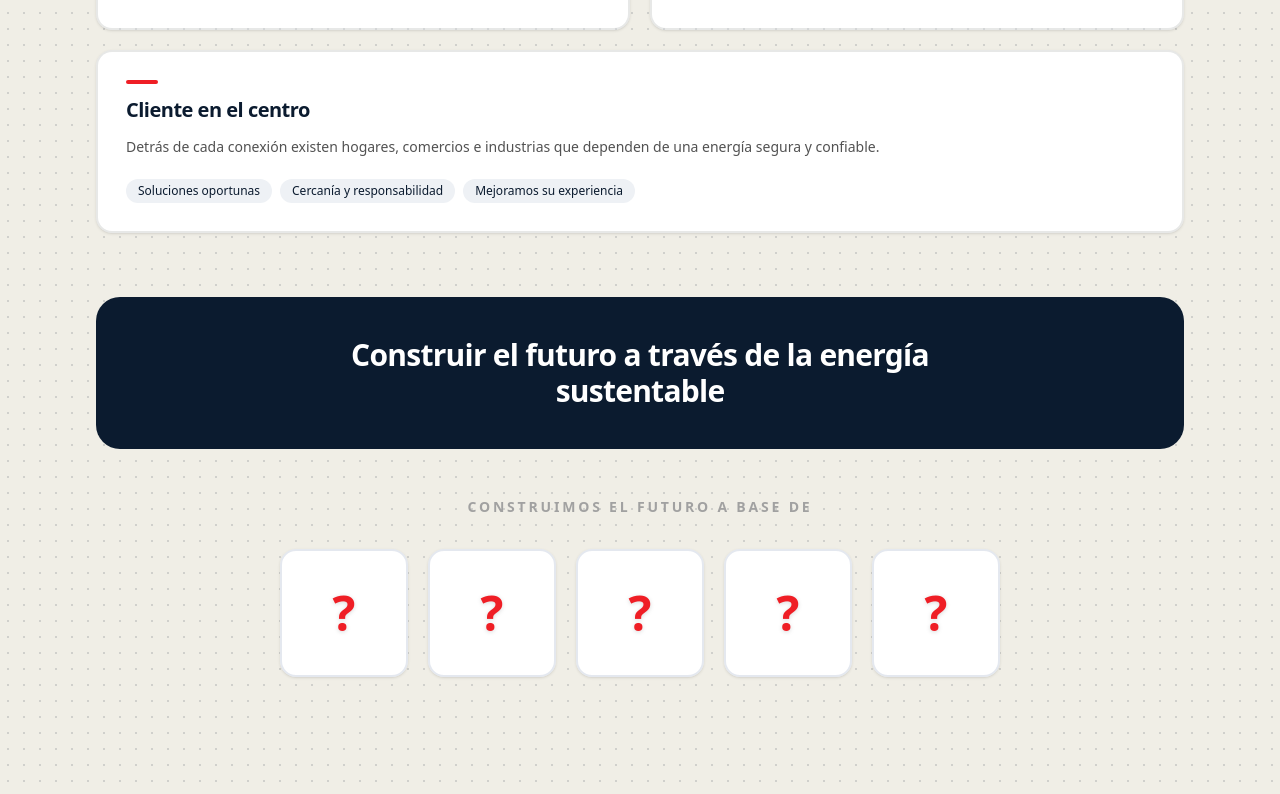
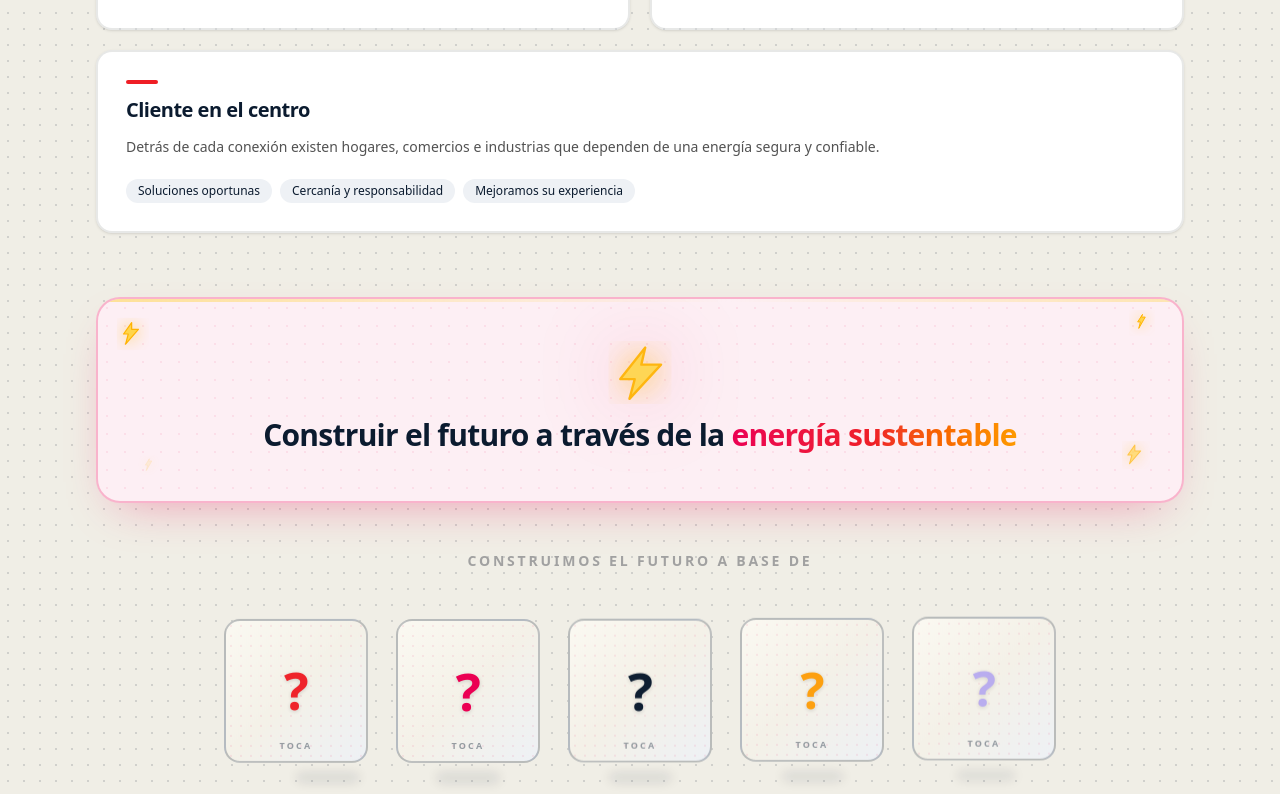
Before and after one commit to LuSpace1/mvp-enel-onboarding, a React (Vite) app in the folder frontend/: page / in a window 1280 px wide. Shown: the part 4539-5333 px from the top of the page. Built offline with nearby package versions, Linux system fonts and the light colour scheme; no server answers.

Commit message:
feat(frontend): agregar rayos de energía y tarjetas flotantes a cultura

```diff
--- a/frontend/src/sections/CulturaSection.tsx
+++ b/frontend/src/sections/CulturaSection.tsx
@@ -1,28 +1,125 @@
 import { useState } from 'react'
-import { motion } from 'motion/react'
+import { motion, useReducedMotion } from 'motion/react'
+import { Lightning } from '@phosphor-icons/react'
+
 import { Reveal } from '@/components/ui/Reveal'
 import { SectionShell } from '@/components/ui/SectionShell'
 import { pilaresCultura, valoresCultura } from '@/lib/data/cultura'
 
+const RAYOS = {
+  grande: 'M14 2.5 L4.5 14.5 H10 L8 22 L20 9 H12.5 Z',
+  mediano: 'M11 3.5 L5 12 H8.5 L6.5 19.5 L16 8.5 H11 Z',
+  chico: 'M12.5 4 L8 11 H10.5 L9 17 L15 6.5 H11.5 Z',
+}
+
+const COLORES_PREGUNTA = [
+  'text-enel-red',
+  'text-enel-pink',
+  'text-enel-navy',
+  'text-amber-500',
+  'text-enel-violeta-soft',
+]
+
+function Rayo({
+  d,
+  className = '',
+  size = 48,
+  delay = 0,
+  velocidad = 1.9,
+}: {
+  d: string
+  className?: string
+  size?: number
+  delay?: number
+  velocidad?: number
+}) {
+  return (
+    <motion.svg
+      aria-hidden="true"
+      width={size}
+      height={size}
+      viewBox="0 0 24 24"
+      className={className}
+      animate={{
+        opacity: [0.5, 1, 0.15, 1, 0.7, 0.95],
+        scale: [0.92, 1.08, 0.98, 1.12, 1, 1.02],
+      }}
+      transition={{
+        duration: velocidad,
+        repeat: Infinity,
+        times: [0, 0.18, 0.35, 0.55, 0.72, 1],
+        delay,
+        ease: 'easeInOut',
+      }}
+    >
+      <motion.path
+        d={d}
+        fill="#ffd54a"
+        stroke="#ffb300"
+        strokeWidth={0.9}
+        strokeLinejoin="round"
+        style={{ filter: 'drop-shadow(0 0 6px rgba(255, 200, 60, 0.85))' }}
+      />
+    </motion.svg>
+  )
+}
+
+function RayoBurst({
+  d,
+  className = '',
+  rotar = 0,
+}: {
+  d: string
+  className?: string
+  rotar?: number
+}) {
+  return (
+    <motion.span aria-hidden="true" className={`pointer-events-none absolute ${className ?? ''}`}>
+      <motion.svg
+        width="30"
+        height="30"
+        viewBox="0 0 24 24"
+        style={{ transform: `rotate(${rotar}deg)` }}
+        animate={{ opacity: [0, 1, 1, 0], scale: [0.5, 1.15, 1, 0.8] }}
+        transition={{ duration: 0.65, times: [0, 0.25, 0.7, 1], ease: 'easeOut' }}
+      >
+        <motion.path
+          d={d}
+          fill="#ffd54a"
+          stroke="#ffb300"
+          strokeWidth={0.8}
+          initial={{ pathLength: 0 }}
+          animate={{ pathLength: 1 }}
+          transition={{ duration: 0.3, ease: 'easeOut' }}
+          style={{ filter: 'drop-shadow(0 0 5px rgba(255, 200, 60, 0.9))' }}
+        />
+      </motion.svg>
+    </motion.span>
+  )
+}
+
 export function CulturaSection() {
+  const reduce = useReducedMotion()
   const [flippedCards, setFlippedCards] = useState<Record<string, boolean>>({})
+  const [spark, setSpark] = useState<Record<string, number>>({})
 
-  const toggleFlip = (palabra: string) => {
+  const pulsar = (palabra: string) => {
     setFlippedCards((prev) => ({ ...prev, [palabra]: !prev[palabra] }))
+    setSpark((prev) => ({ ...prev, [palabra]: (prev[palabra] ?? 0) + 1 }))
   }
 
   return (
-    <SectionShell id="cultura" className="bg-[#f0eee6] relative overflow-hidden">
+    <SectionShell id="cultura" className="relative overflow-hidden bg-[#f0eee6] pb-10 md:pb-14">
       {/* Fondo Cuadernillo Global */}
       <div
         aria-hidden="true"
-        className="pointer-events-none absolute inset-0 opacity-40 mix-blend-multiply z-0"
+        className="pointer-events-none absolute inset-0 z-0 opacity-40 mix-blend-multiply"
         style={{
           backgroundImage: 'radial-gradient(rgba(10, 25, 47, 0.35) 1.5px, transparent 1.5px)',
           backgroundSize: '16px 16px',
         }}
       />
-      <Reveal className="max-w-2xl relative z-10">
+      <Reveal className="relative z-10 max-w-2xl">
         <h2 className="text-enel-navy text-3xl font-semibold tracking-tight md:text-5xl">
           Cómo trabajamos
         </h2>
@@ -32,19 +129,20 @@ export function CulturaSection() {
         </p>
       </Reveal>
 
-      <div className="mt-12 grid gap-5 lg:grid-cols-2 relative z-10">
+      <div className="relative z-10 mt-12 grid gap-5 lg:grid-cols-2">
         {pilaresCultura.map((pilar, indice) => (
           <Reveal
             key={pilar.id}
             delay={indice * 0.06}
             className={indice === pilaresCultura.length - 1 ? 'lg:col-span-2' : ''}
           >
-            <article className="group relative h-full overflow-hidden rounded-2xl bg-enel-fog/40 p-[2px] shadow-sm transition-shadow hover:shadow-xl">
+            <article className="group bg-enel-fog/40 relative h-full overflow-hidden rounded-2xl p-[2px] shadow-sm transition-shadow hover:shadow-xl">
               {/* Capa giratoria del borde eléctrico (Chispa) */}
               <div
                 className="absolute inset-[-100%] z-0 animate-[spin_2s_linear_infinite] opacity-0 transition-opacity duration-300 group-hover:opacity-100"
                 style={{
-                  backgroundImage: 'conic-gradient(from 0deg, transparent 35%, rgba(251, 191, 36, 1) 48%, rgba(255, 255, 255, 1) 50%, transparent 50%, transparent 85%, rgba(251, 191, 36, 1) 98%, rgba(255, 255, 255, 1) 100%)'
+                  backgroundImage:
+                    'conic-gradient(from 0deg, transparent 35%, rgba(251, 191, 36, 1) 48%, rgba(255, 255, 255, 1) 50%, transparent 50%, transparent 85%, rgba(251, 191, 36, 1) 98%, rgba(255, 255, 255, 1) 100%)',
                 }}
               />
 
@@ -55,7 +153,7 @@ export function CulturaSection() {
                   {pilar.titulo}
                 </h3>
                 <p className="mt-3 text-sm leading-relaxed text-neutral-600">{pilar.descripcion}</p>
-                <ul className="mt-auto pt-5 flex flex-wrap gap-2">
+                <ul className="mt-auto flex flex-wrap gap-2 pt-5">
                   {pilar.puntos.map((punto) => (
                     <li
                       key={punto}
@@ -71,47 +169,202 @@ export function CulturaSection() {
         ))}
       </div>
 
-      <Reveal delay={0.1} className="mt-16 relative z-10">
-        <div className="bg-enel-navy flex flex-col items-center justify-center rounded-3xl px-8 py-10 text-center">
-          <h3 className="text-2xl font-semibold tracking-tight text-white md:text-3xl max-w-2xl">
-            Construir el futuro a través de la energía sustentable
+      {/* Titular rosa pálido con electricidad */}
+      <Reveal delay={0.1} className="relative z-10 mt-16">
+        <div className="border-enel-pink/25 relative overflow-hidden rounded-3xl border-2 bg-[#fdeff4] px-6 py-12 text-center shadow-[0_18px_50px_-22px_rgba(235,0,83,0.4)] backdrop-blur-sm md:px-10">
+          {/* Puntos de circuito */}
+          <div
+            aria-hidden="true"
+            className="pointer-events-none absolute inset-0 opacity-60"
+            style={{
+              backgroundImage: 'radial-gradient(rgba(235, 0, 83, 0.12) 1px, transparent 1px)',
+              backgroundSize: '18px 18px',
+            }}
+          />
+
+          {/* Corriente barriendo el borde superior */}
+          {!reduce && (
+            <motion.span
+              aria-hidden="true"
+              className="absolute inset-x-0 top-0 h-[3px]"
+              style={{
+                background:
+                  'linear-gradient(90deg, transparent, rgba(255, 213, 74, 0.95) 50%, transparent)',
+                backgroundSize: '200% 100%',
+              }}
+              animate={{ backgroundPosition: ['200% 0', '-200% 0'] }}
+              transition={{ duration: 2.2, repeat: Infinity, ease: 'linear' }}
+            />
+          )}
+
+          {/* Rayos decorativos en esquinas */}
+          {!reduce && (
+            <>
+              <Rayo d={RAYOS.mediano} size={30} delay={0.9} className="absolute top-5 left-5" />
+              <Rayo
+                d={RAYOS.chico}
+                size={24}
+                delay={1.7}
+                velocidad={2.4}
+                className="absolute top-3 right-7"
+              />
+              <Rayo
+                d={RAYOS.chico}
+                size={22}
+                delay={0.4}
+                velocidad={2.8}
+                className="absolute bottom-6 left-10"
+              />
+              <Rayo
+                d={RAYOS.mediano}
+                size={28}
+                delay={1.2}
+                velocidad={2.1}
+                className="absolute right-8 bottom-8"
+              />
+            </>
+          )}
+
+          {/* Rayo central flotante */}
+          {!reduce && (
+            <motion.div
+              aria-hidden="true"
+              className="relative mx-auto mb-2 w-fit"
+              animate={{ y: [0, -7, 0] }}
+              transition={{ duration: 2.6, repeat: Infinity, ease: 'easeInOut' }}
+            >
+              <Rayo d={RAYOS.grande} size={62} velocidad={1.4} />
+              <span className="bg-enel-pink/15 absolute inset-0 -z-10 m-auto h-16 w-16 rounded-full blur-2xl" />
+            </motion.div>
+          )}
+
+          <h3 className="text-enel-navy relative text-2xl font-semibold tracking-tight md:text-3xl">
+            Construir el futuro a través de la{' '}
+            <span className="from-enel-pink via-enel-red bg-gradient-to-r to-amber-500 bg-clip-text text-transparent">
+              energía sustentable
+            </span>
           </h3>
         </div>
       </Reveal>
 
-      {/* Tarjetas Interactivas Volteables (Valores) */}
-      <Reveal delay={0.2} className="mt-12 mb-10 relative z-10">
+      {/* Tarjetas Interactivas Volteables flotantes (Valores) */}
+      <Reveal delay={0.2} className="relative z-10 mt-12 mb-10">
         <div className="flex flex-col items-center">
-          <p className="mb-8 text-sm font-semibold uppercase tracking-[0.2em] text-neutral-400">
+          <p className="mb-12 text-sm font-semibold tracking-[0.2em] text-neutral-400 uppercase">
             Construimos el futuro a base de
           </p>
-          <div className="flex flex-wrap justify-center gap-5">
-            {valoresCultura.map((valor) => {
+          <div className="flex flex-wrap justify-center gap-7">
+            {valoresCultura.map((valor, indice) => {
               const isFlipped = flippedCards[valor.palabra]
+              const sparkId = spark[valor.palabra] ?? 0
               return (
-                <div
+                <motion.div
                   key={valor.palabra}
-                  className="relative h-32 w-32 cursor-pointer [perspective:1000px]"
-                  onClick={() => toggleFlip(valor.palabra)}
+                  className="relative h-36 w-36 cursor-pointer [perspective:1000px]"
+                  onClick={() => pulsar(valor.palabra)}
+                  animate={reduce ? undefined : { y: [0, -9, 0] }}
+                  transition={{
+                    duration: 3.4,
+                    repeat: Infinity,
+                    ease: 'easeInOut',
+                    delay: indice * 0.18,
+                  }}
                 >
+                  {/* Sombra flotante */}
+                  <motion.span
+                    aria-hidden="true"
+                    className="bg-enel-navy/25 absolute -bottom-5 left-1/2 h-2.5 w-16 rounded-full blur-[6px]"
+                    animate={
+                      reduce
+                        ? undefined
+                        : { scaleX: [1, 0.7, 1], opacity: [0.45, 0.2, 0.45], x: '-50%' }
+                    }
+                    transition={{
+                      duration: 3.4,
+                      repeat: Infinity,
+                      ease: 'easeInOut',
+                      delay: indice * 0.18,
+                    }}
+                  />
+
+                  {/* Anillo de descarga */}
+                  {sparkId > 0 && !reduce && (
+                    <motion.span
+                      key={sparkId}
+                      aria-hidden="true"
+                      className="pointer-events-none absolute -inset-[7px] rounded-[1.4rem] border-2 border-amber-400/80"
+                      initial={{ opacity: 0.9, scale: 0.9 }}
+                      animate={{ opacity: 0, scale: 1.2 }}
+                      transition={{ duration: 0.6, ease: 'easeOut' }}
+                    />
+                  )}
+
+                  {/* Descarga al apretar */}
+                  {sparkId > 0 && !reduce && (
+                    <motion.div
+                      key={`sparks-${sparkId}`}
+                      aria-hidden="true"
+                      className="pointer-events-none absolute -inset-5 z-30"
+                      initial={{ opacity: 1 }}
+                      animate={{ opacity: 0 }}
+                      transition={{ duration: 0.7, ease: 'easeOut' }}
+                    >
+                      <RayoBurst d={RAYOS.grande} className="-top-6 left-1/2 -ml-3" />
+                      <RayoBurst d={RAYOS.mediano} rotar={70} className="top-8 -right-4" />
+                      <RayoBurst d={RAYOS.chico} rotar={-60} className="bottom-9 -left-5" />
+                    </motion.div>
+                  )}
+
                   <motion.div
-                    className="relative h-full w-full rounded-2xl shadow-sm transition-shadow hover:shadow-lg [transform-style:preserve-3d]"
+                    className="relative h-full w-full"
+                    style={{ transformStyle: 'preserve-3d' }}
                     initial={false}
-                    animate={{ rotateY: isFlipped ? 180 : 0 }}
+                    animate={{ rotateY: isFlipped ? 180 : 0, scale: isFlipped ? 1.14 : 1 }}
                     transition={{ duration: 0.6, type: 'spring', stiffness: 220, damping: 20 }}
                   >
-                    {/* Frente (Signo de interrogación) */}
-                    <div className="absolute inset-0 flex items-center justify-center rounded-2xl border-2 border-enel-fog/70 bg-white [backface-visibility:hidden]">
-                      <span className="text-5xl font-extrabold text-enel-red drop-shadow-sm">?</span>
-                    </div>
-                    {/* Dorso (Palabra) */}
-                    <div className="absolute inset-0 flex flex-col items-center justify-center rounded-2xl border-2 border-enel-navy bg-enel-navy p-3 [backface-visibility:hidden] [transform:rotateY(180deg)] shadow-inner">
-                      <span className="text-center text-sm font-bold uppercase tracking-wide text-white drop-shadow-md">
+                    {/* Frente */}
+                    <motion.div
+                      className="to-enel-mist border-enel-navy/25 absolute inset-0 grid place-items-center overflow-hidden rounded-2xl border-2 bg-gradient-to-br from-[#fbf9f2] via-[#f4f1e8] [backface-visibility:hidden]"
+                      whileHover={reduce ? undefined : { scale: 1.04 }}
+                      whileTap={reduce ? undefined : { scale: 0.96 }}
+                    >
+                      <div
+                        aria-hidden="true"
+                        className="pointer-events-none absolute inset-0 opacity-60"
+                        style={{
+                          backgroundImage:
+                            'radial-gradient(rgba(235, 0, 83, 0.12) 1px, transparent 1px)',
+                          backgroundSize: '10px 10px',
+                        }}
+                      />
+                      {!reduce && (
+                        <motion.span
+                          className={`${COLORES_PREGUNTA[indice % COLORES_PREGUNTA.length]} text-5xl font-extrabold drop-shadow-sm`}
+                          animate={{ scale: [1, 1.1, 1], opacity: [0.85, 1, 0.85] }}
+                          transition={{
+                            duration: 2.6,
+                            repeat: Infinity,
+                            ease: 'easeInOut',
+                            delay: indice * 0.35,
+                          }}
+                        >
+                          ?
+                        </motion.span>
+                      )}
+                      <span className="text-enel-navy/40 absolute bottom-2 text-[9px] font-bold tracking-[0.25em] uppercase">
+                        Toca
+                      </span>
+                    </motion.div>
+
+                    {/* Dorso */}
+                    <div className="from-enel-violeta to-enel-violeta-soft border-enel-violeta/60 absolute inset-0 flex [transform:rotateY(180deg)] flex-col items-center justify-center gap-1 rounded-2xl border-2 bg-gradient-to-br p-3 text-center shadow-xl [backface-visibility:hidden]">
+                      <Lightning size={16} weight="fill" className="text-amber-400" />
+                      <span className="text-sm font-extrabold tracking-wide text-white uppercase drop-shadow-md">
                         {valor.palabra}
                       </span>
                     </div>
                   </motion.div>
-                </div>
+                </motion.div>
               )
             })}
           </div>
```
